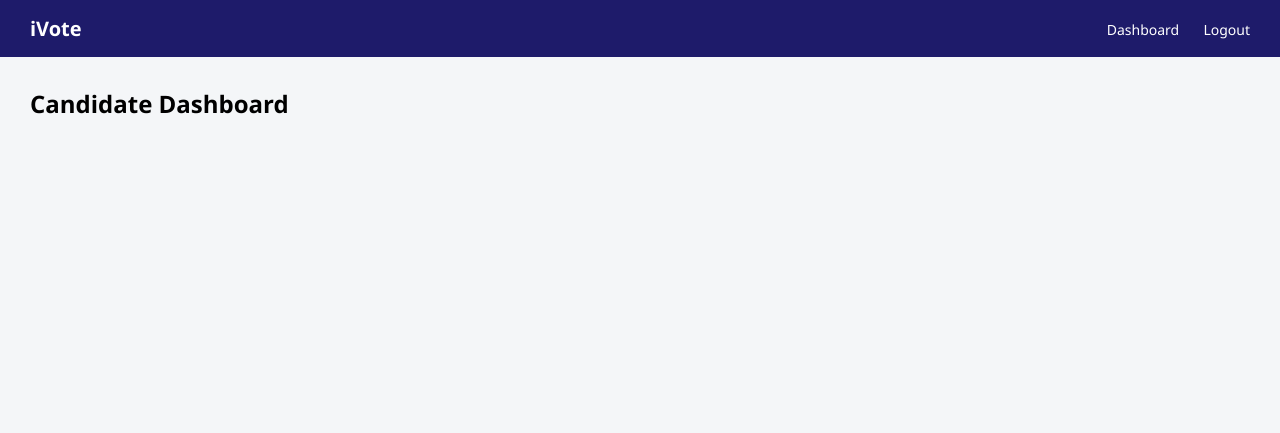
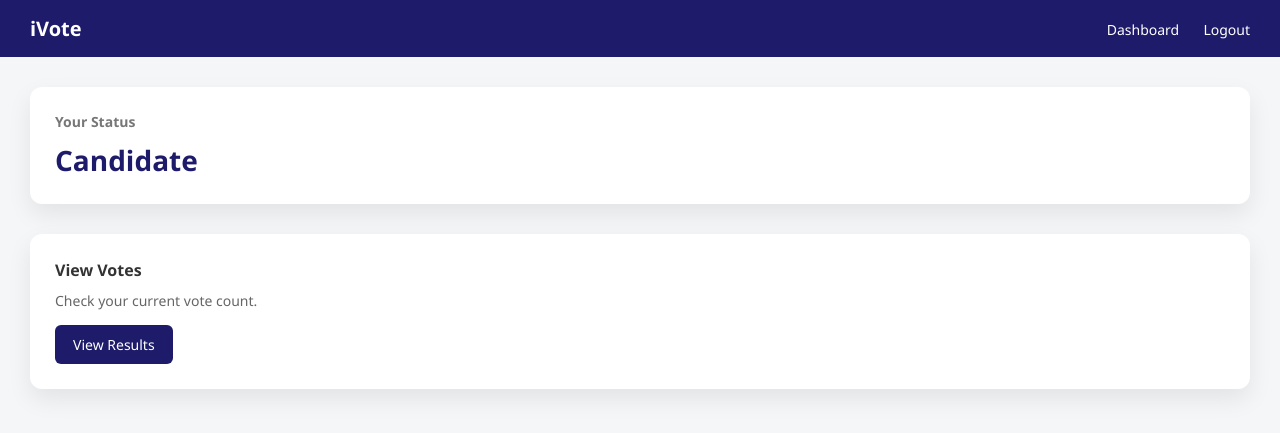
Before and after one commit to mandip-adk/Online-Voting-System, a Django app: template voters/templates/dashboard/candidate.html in a window 1280 px wide. Shown: the top 433 px of the page. Run offline with Django 5.2, Linux system fonts and the light colour scheme; the template is opened without the code that fills it, so the values that code supplies are empty.

Commit message:
Setup candidate dashboard

```diff
--- a/voters/__init__.py
+++ b/voters/__init__.py
@@ -0,0 +1 @@
+default_app_config = "voters.apps.VotersConfig"
--- a/voters/templates/dashboard/admin.html
+++ b/voters/templates/dashboard/admin.html
@@ -1,7 +1,7 @@
 {% extends "dashboard/base.html" %}
 
 {% block content %}
-<class="container">
+<div class="container">
     <div class="welcome">
       Welcome back 👋
     </div>
--- a/voters/templates/dashboard/candidate.html
+++ b/voters/templates/dashboard/candidate.html
@@ -1,5 +1,18 @@
 {% extends "dashboard/base.html" %}
 
 {% block content %}
-<h2>Candidate Dashboard</h2>
+<div class="stats">
+  <div class="card">
+    <h3>Your Status</h3>
+    <p>Candidate</p>
+  </div>
+</div>
+
+<div class="actions">
+  <div class="action-card">
+    <h4>View Votes</h4>
+    <p>Check your current vote count.</p>
+    <button>View Results</button>
+  </div>
+</div>
 {% endblock %}
--- a/voters/views.py
+++ b/voters/views.py
@@ -47,6 +47,8 @@ def dashboard(request):
 
     if user.is_superuser:
         return render(request, "dashboard/admin.html")
+    if user.profile.role == "candidate":
+        return render(request, "dashboard/candidate.html")
 
     return render(request, "dashboard/voter.html")
 
```
